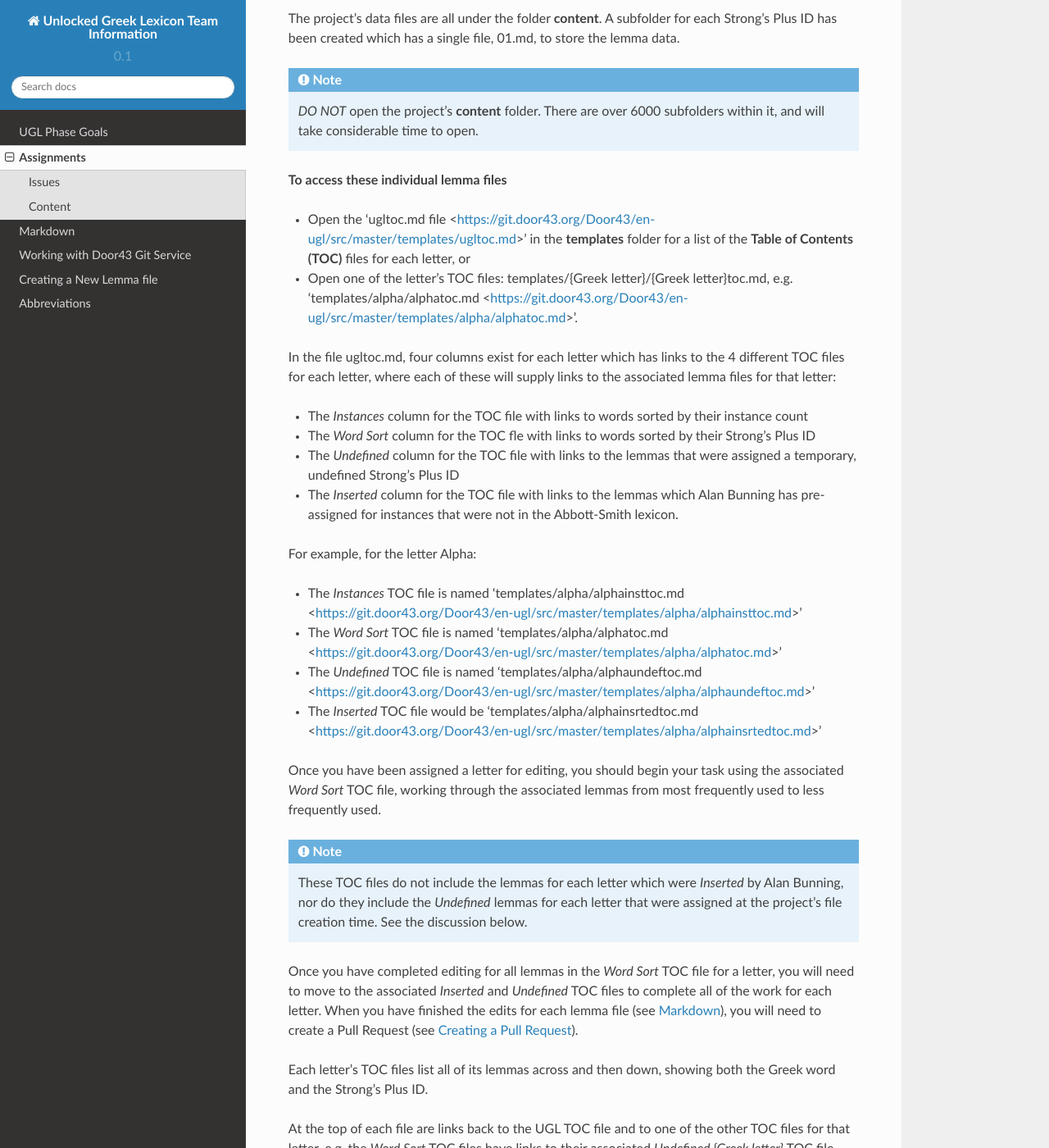
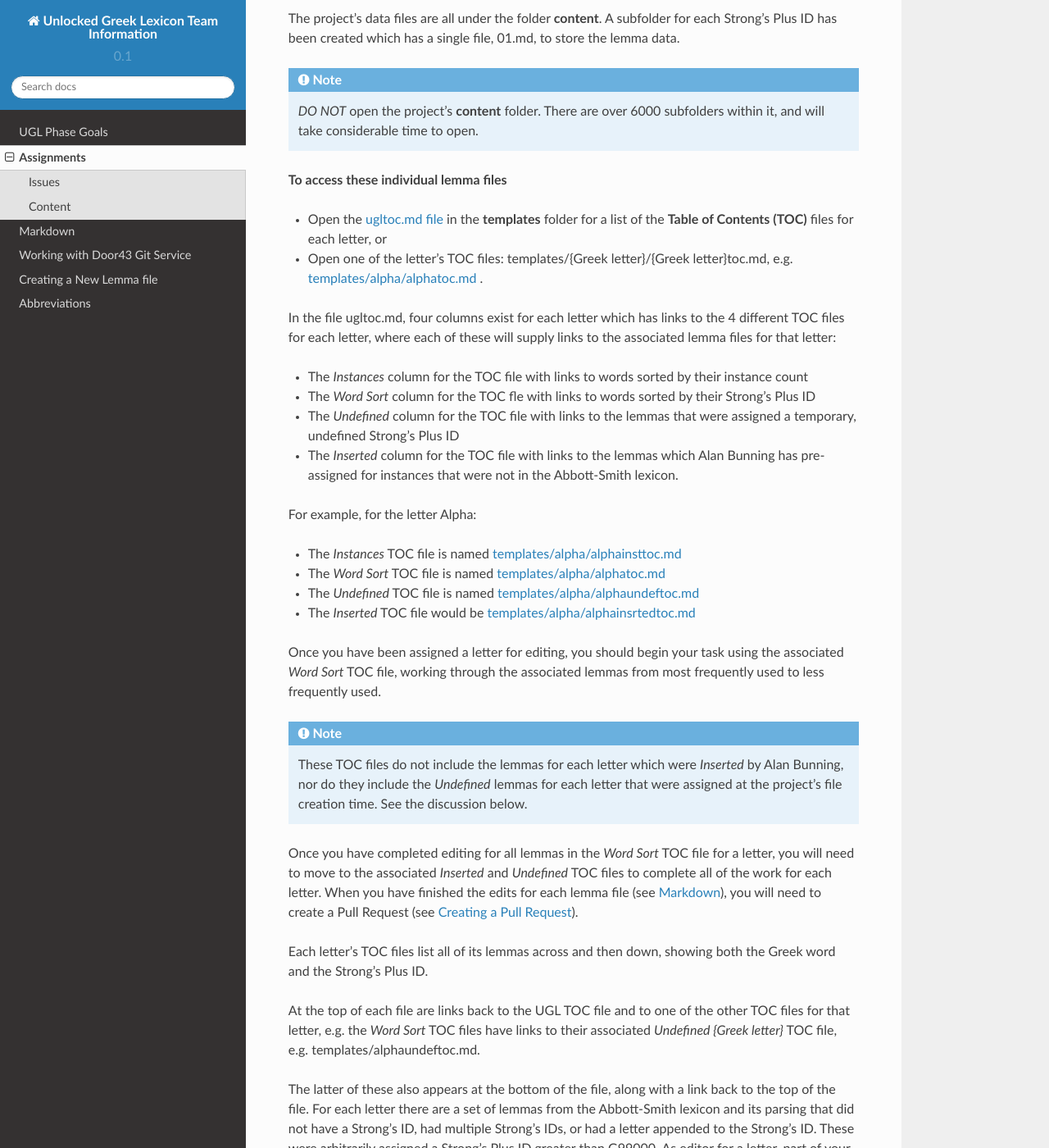
Before and after one commit to unfoldingWord-dev/Unlocked-Greek-Lexicon-Info, a Sphinx documentation site: the page built from docs/assignments.rst, in a window 1280 px wide and 1400 px high, scrolled down 674 px. Shown: the whole window at 82% size. Built offline with Sphinx 7.4.7 and the Read the Docs theme 2.0.0, drawn with Linux system fonts in a browser that asks for light colours.

Commit message:
Update assignments.rst

```diff
--- a/docs/assignments.rst
+++ b/docs/assignments.rst
@@ -18,8 +18,8 @@ The project’s data files are all under the folder **content**.  A subfolder fo
 
 **To access these individual lemma files**
 
-* Open the 'ugltoc.md file <https://git.door43.org/Door43/en-ugl/src/master/templates/ugltoc.md>' in the **templates** folder for a list of the **Table of Contents (TOC)** files for each letter, or
-* Open one of the letter’s TOC files: templates/{Greek letter}/{Greek letter}toc.md, e.g. 'templates/alpha/alphatoc.md <https://git.door43.org/Door43/en-ugl/src/master/templates/alpha/alphatoc.md>'.
+* Open the `ugltoc.md file <https://git.door43.org/Door43/en-ugl/src/master/templates/ugltoc.md>`_ in the **templates** folder for a list of the **Table of Contents (TOC)** files for each letter, or
+* Open one of the letter’s TOC files: templates/{Greek letter}/{Greek letter}toc.md, e.g. `templates/alpha/alphatoc.md <https://git.door43.org/Door43/en-ugl/src/master/templates/alpha/alphatoc.md>`_ .
 
 In the file ugltoc.md, four columns exist for each letter which has links to the 4 different TOC files for each letter, where each of these will supply links to the associated lemma files for that letter:
 
@@ -30,10 +30,10 @@ In the file ugltoc.md, four columns exist for each letter which has links to the
 
 For example, for the letter Alpha:
 
-* The *Instances* TOC file is named 'templates/alpha/alphainsttoc.md <https://git.door43.org/Door43/en-ugl/src/master/templates/alpha/alphainsttoc.md>'
-* The *Word Sort* TOC file is named 'templates/alpha/alphatoc.md <https://git.door43.org/Door43/en-ugl/src/master/templates/alpha/alphatoc.md>'
-* The *Undefined* TOC file is named 'templates/alpha/alphaundeftoc.md <https://git.door43.org/Door43/en-ugl/src/master/templates/alpha/alphaundeftoc.md>'
-* The *Inserted* TOC file would be 'templates/alpha/alphainsrtedtoc.md <https://git.door43.org/Door43/en-ugl/src/master/templates/alpha/alphainsrtedtoc.md>'
+* The *Instances* TOC file is named `templates/alpha/alphainsttoc.md <https://git.door43.org/Door43/en-ugl/src/master/templates/alpha/alphainsttoc.md>`_
+* The *Word Sort* TOC file is named `templates/alpha/alphatoc.md <https://git.door43.org/Door43/en-ugl/src/master/templates/alpha/alphatoc.md>`_
+* The *Undefined* TOC file is named `templates/alpha/alphaundeftoc.md <https://git.door43.org/Door43/en-ugl/src/master/templates/alpha/alphaundeftoc.md>`_
+* The *Inserted* TOC file would be `templates/alpha/alphainsrtedtoc.md <https://git.door43.org/Door43/en-ugl/src/master/templates/alpha/alphainsrtedtoc.md>`_
 
 Once you have been assigned a letter for editing, you should begin your task using the associated *Word Sort* TOC file, working through the associated lemmas from most frequently used to less frequently used.
 
```
